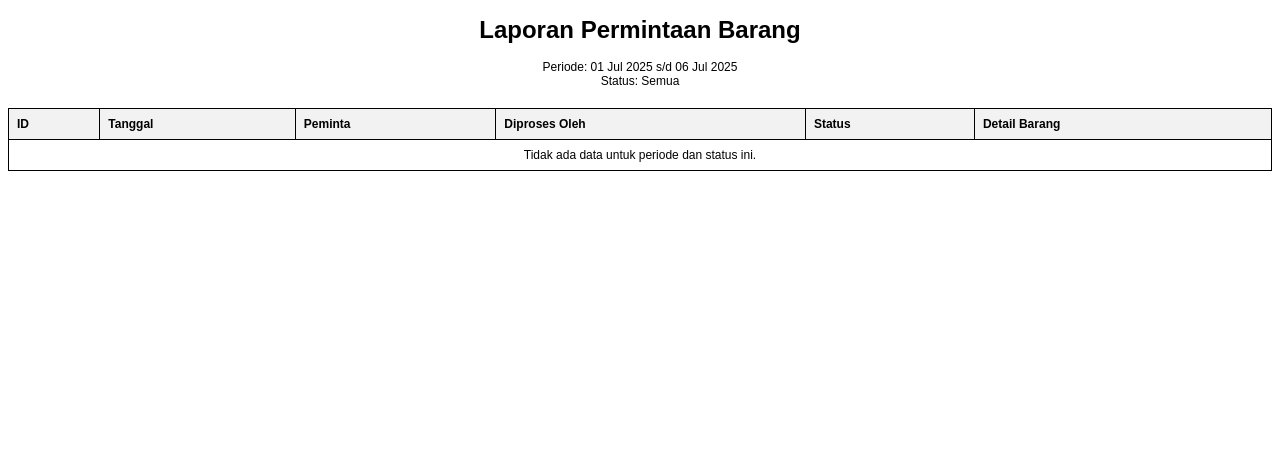
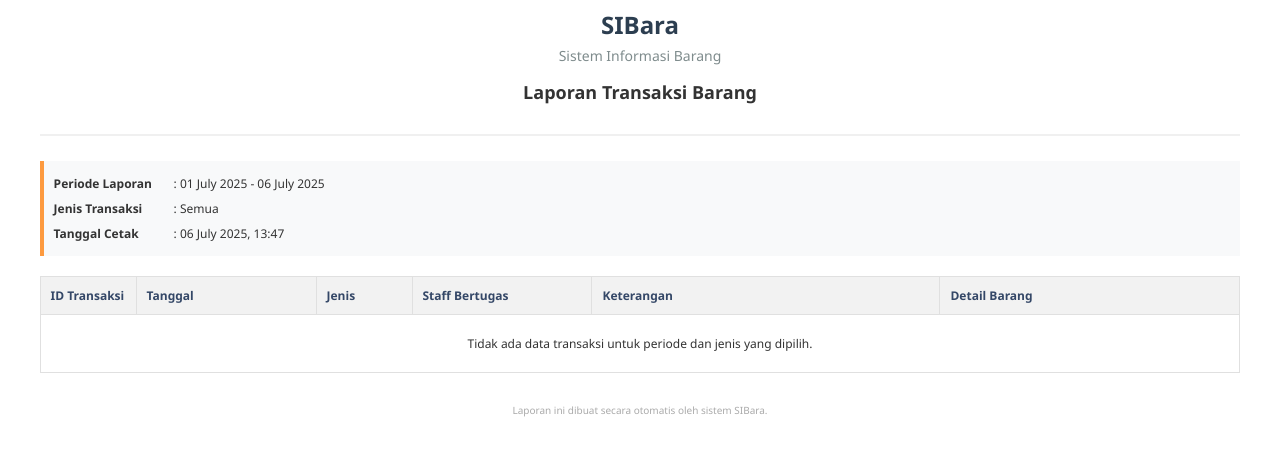
Before and after one commit to roisanwr/sibara, a PHP site: page /laporan/laporan-cetak.php in a window 1280 px wide. Shown: the top 456 px of the page. Run offline with PHP 8.4, Linux system fonts and the light colour scheme; a user stored in the database is signed in; data comes from the database, SQL or seed files in the repository.

Commit message:
dahan ah

```diff
--- a/barang/barang-lihat.php
+++ b/barang/barang-lihat.php
@@ -16,8 +16,8 @@ $hasil = mysqli_query($koneksi, $query);
 // =========================================================
 // PENGATURAN UNTUK HEADER DINAMIS
 // =========================================================
-$page_title = "Master Barang";
-$breadcrumbs = "Manajemen Gudang / Master Barang";
+$page_title = "Data Barang";
+$breadcrumbs = "Manajemen Barang / Data Barang";
 // PERUBAHAN: Tombol aksi di header kita hapus dari sini
 $action_button = '';
 // =========================================================
--- a/barang/barang-tambah.php
+++ b/barang/barang-tambah.php
@@ -48,7 +48,7 @@ if ($_SERVER['REQUEST_METHOD'] == 'POST') {
 // PENGATURAN UNTUK HEADER DINAMIS
 // =========================================================
 $page_title = "Tambah Barang Baru";
-$breadcrumbs = "Master Barang / Tambah";
+$breadcrumbs = "Data Barang / Tambah";
 $action_button = ''; // Tidak ada tombol aksi di header
 // =========================================================
 
--- a/barang/barang-ubah.php
+++ b/barang/barang-ubah.php
@@ -59,7 +59,7 @@ if ($_SERVER['REQUEST_METHOD'] == 'POST') {
 // PENGATURAN UNTUK HEADER DINAMIS
 // =========================================================
 $page_title = "Ubah Data Barang";
-$breadcrumbs = "Master Barang / Ubah";
+$breadcrumbs = "Data Barang / Ubah";
 $action_button = ''; // Tidak ada tombol aksi di header
 // =========================================================
 
--- a/laporan/laporan-cetak.php
+++ b/laporan/laporan-cetak.php
@@ -1,34 +1,31 @@
 <?php
-// laporan/laporan-cetak.php
+// laporan/laporan-cetak.php (Versi Desain Baru)
 
 include '../auth_check.php';
 include '../koneksi.php';
 
-// Ambil tanggal dan status dari URL
+// Ambil tanggal dan jenis transaksi dari URL
 $tgl_awal = isset($_GET['tgl_awal']) ? $_GET['tgl_awal'] : date('Y-m-01');
 $tgl_akhir = isset($_GET['tgl_akhir']) ? $_GET['tgl_akhir'] : date('Y-m-d');
-// --- TAMBAHAN ---
-$status_filter = isset($_GET['status']) ? $_GET['status'] : 'Semua';
+$jenis_filter = isset($_GET['jenis']) ? $_GET['jenis'] : 'Semua';
 
-// Query untuk mengambil data permintaan berdasarkan rentang tanggal dan status
-$query = "SELECT pb.*, p_peminta.nama AS nama_peminta, p_staff.nama AS nama_staff,
-          GROUP_CONCAT(CONCAT(b.nama_barang, ' (', dp.jumlah_diminta, ' ', b.satuan, ')') SEPARATOR '; ') AS detail_barang
-          FROM permintaan_barang pb
-          JOIN pengguna p_peminta ON pb.id_pengguna_supervisor = p_peminta.id_pengguna
-          LEFT JOIN pengguna p_staff ON pb.id_pengguna_staff = p_staff.id_pengguna
-          JOIN detail_permintaan dp ON pb.id_permintaan = dp.id_permintaan
-          JOIN barang b ON dp.kode_barang = b.kode_barang
-          WHERE pb.tanggal_permintaan BETWEEN '$tgl_awal' AND '$tgl_akhir'";
+// Query untuk mengambil data transaksi beserta detail barangnya
+$query = "SELECT t.*, p.nama AS nama_staff,
+          GROUP_CONCAT(CONCAT(b.nama_barang, ' (', dt.jumlah, ' ', b.satuan, ')') SEPARATOR '|') AS detail_barang
+          FROM transaksi t
+          JOIN pengguna p ON t.id_pengguna_staff = p.id_pengguna
+          LEFT JOIN detail_transaksi dt ON t.id_transaksi = dt.id_transaksi
+          LEFT JOIN barang b ON dt.kode_barang = b.kode_barang
+          WHERE DATE(t.tanggal_transaksi) BETWEEN '$tgl_awal' AND '$tgl_akhir'";
 
-// --- TAMBAHAN ---
-// Tambahkan filter status jika bukan 'Semua'
-if ($status_filter != 'Semua') {
-    $escaped_status = mysqli_real_escape_string($koneksi, $status_filter);
-    $query .= " AND pb.status = '$escaped_status'";
+// Tambahkan filter jenis transaksi jika bukan 'Semua'
+if ($jenis_filter != 'Semua') {
+    $escaped_jenis = mysqli_real_escape_string($koneksi, $jenis_filter);
+    $query .= " AND t.jenis_transaksi = '$escaped_jenis'";
 }
 
-$query .= " GROUP BY pb.id_permintaan
-            ORDER BY pb.tanggal_permintaan DESC";
+$query .= " GROUP BY t.id_transaksi
+            ORDER BY t.tanggal_transaksi DESC";
 
 $hasil = mysqli_query($koneksi, $query);
 ?>
@@ -36,59 +33,171 @@ $hasil = mysqli_query($koneksi, $query);
 <html lang="id">
 <head>
     <meta charset="UTF-8">
-    <title>Cetak Laporan Permintaan Barang</title>
+    <title>Cetak Laporan Transaksi - SIBara</title>
     <style>
-        body { font-family: Arial, sans-serif; font-size: 12px; }
-        .container { width: 100%; margin: 0 auto; }
-        h1 { text-align: center; }
-        .periode { text-align: center; margin-bottom: 20px; }
-        table { width: 100%; border-collapse: collapse; }
-        th, td { border: 1px solid #000; padding: 8px; text-align: left; }
-        th { background-color: #f2f2f2; }
+        body {
+            font-family: 'Segoe UI', Arial, sans-serif;
+            font-size: 12px;
+            color: #333;
+        }
+        .container {
+            width: 95%;
+            margin: 0 auto;
+        }
+        .header {
+            text-align: center;
+            margin-bottom: 25px;
+            border-bottom: 2px solid #f0f0f0;
+            padding-bottom: 15px;
+        }
+        .header h1 {
+            margin: 0;
+            font-size: 24px;
+            color: #2c3e50;
+        }
+        .header p {
+            margin: 5px 0 0;
+            font-size: 14px;
+            color: #7f8c8d;
+        }
+        .report-meta {
+            margin-bottom: 20px;
+            padding: 10px;
+            background-color: #f8f9fa;
+            border-left: 4px solid #fd9a3f;
+        }
+        .report-meta p {
+            margin: 0;
+            padding: 4px 0;
+        }
+        .report-meta strong {
+            display: inline-block;
+            width: 120px;
+        }
+        table {
+            width: 100%;
+            border-collapse: collapse;
+            margin-top: 20px;
+        }
+        th, td {
+            border: 1px solid #e0e0e0;
+            padding: 10px;
+            text-align: left;
+            vertical-align: top;
+        }
+        th {
+            background-color: #f2f2f2;
+            font-weight: 600;
+            color: #344767;
+        }
+        tr:nth-child(even) {
+            background-color: #f9f9f9;
+        }
+        .badge {
+            padding: 4px 8px;
+            border-radius: 12px;
+            font-weight: bold;
+            font-size: 11px;
+            text-transform: uppercase;
+        }
+        .badge.masuk {
+            background-color: #e7f3ff;
+            color: #007bff;
+        }
+        .badge.keluar {
+            background-color: #fdeeee;
+            color: #dc3545;
+        }
+        .item-list {
+            margin: 0;
+            padding-left: 15px;
+            list-style-type: square;
+        }
+        .item-list li {
+            margin-bottom: 4px;
+        }
+        .footer {
+            text-align: center;
+            margin-top: 30px;
+            font-size: 10px;
+            color: #aaa;
+        }
+
         @media print {
+            body { -webkit-print-color-adjust: exact; }
             .no-print { display: none; }
+            tr:nth-child(even) { background-color: #f9f9f9 !important; }
         }
     </style>
 </head>
 <body onload="window.print()">
     <div class="container">
-        <h1>Laporan Permintaan Barang</h1>
-        <div class="periode">
-            Periode: <?php echo date('d M Y', strtotime($tgl_awal)); ?> s/d <?php echo date('d M Y', strtotime($tgl_akhir)); ?>
-            <br>
-            Status: <?php echo htmlspecialchars($status_filter); ?>
+        <div class="header">
+            <h1>SIBara</h1>
+            <p>Sistem Informasi Barang</p>
+            <h2>Laporan Transaksi Barang</h2>
+        </div>
+
+        <div class="report-meta">
+            <p><strong>Periode Laporan</strong>: <?php echo date('d F Y', strtotime($tgl_awal)); ?> - <?php echo date('d F Y', strtotime($tgl_akhir)); ?></p>
+            <p><strong>Jenis Transaksi</strong>: <?php echo htmlspecialchars($jenis_filter); ?></p>
+            <p><strong>Tanggal Cetak</strong>: <?php echo date('d F Y, H:i'); ?></p>
         </div>
 
         <table>
             <thead>
                 <tr>
-                    <th>ID</th>
-                    <th>Tanggal</th>
-                    <th>Peminta</th>
-                    <th>Diproses Oleh</th>
-                    <th>Status</th>
-                    <th>Detail Barang</th>
+                    <th style="width: 8%;">ID Transaksi</th>
+                    <th style="width: 15%;">Tanggal</th>
+                    <th style="width: 8%;">Jenis</th>
+                    <th style="width: 15%;">Staff Bertugas</th>
+                    <th>Keterangan</th>
+                    <th style="width: 25%;">Detail Barang</th>
                 </tr>
             </thead>
             <tbody>
                 <?php if(mysqli_num_rows($hasil) > 0): ?>
                     <?php while($data = mysqli_fetch_assoc($hasil)): ?>
                     <tr>
-                        <td>#<?php echo $data['id_permintaan']; ?></td>
-                        <td><?php echo date('d-m-Y', strtotime($data['tanggal_permintaan'])); ?></td>
-                        <td><?php echo htmlspecialchars($data['nama_peminta']); ?></td>
-                        <td><?php echo htmlspecialchars($data['nama_staff'] ? $data['nama_staff'] : '-'); ?></td>
-                        <td><?php echo $data['status']; ?></td>
-                        <td><?php echo htmlspecialchars($data['detail_barang']); ?></td>
+                        <td><strong>TR-<?php echo $data['id_transaksi']; ?></strong></td>
+                        <td><?php echo date('d M Y, H:i', strtotime($data['tanggal_transaksi'])); ?></td>
+                        <td>
+                            <?php
+                                $badge_class = $data['jenis_transaksi'] == 'Masuk' ? 'masuk' : 'keluar';
+                                echo "<span class='badge {$badge_class}'>{$data['jenis_transaksi']}</span>";
+                            ?>
+                        </td>
+                        <td><?php echo htmlspecialchars($data['nama_staff']); ?></td>
+                        <td><?php echo htmlspecialchars($data['keterangan'] ? $data['keterangan'] : '-'); ?></td>
+                        <td>
+                            <?php if(!empty($data['detail_barang'])): ?>
+                                <ul class="item-list">
+                                    <?php
+                                        $items = explode('|', $data['detail_barang']);
+                                        foreach ($items as $item) {
+                                            echo '<li>' . htmlspecialchars($item) . '</li>';
+                                        }
+                                    ?>
+                                </ul>
+                            <?php else: ?>
+                                -
+                            <?php endif; ?>
+                        </td>
                     </tr>
                     <?php endwhile; ?>
                 <?php else: ?>
                     <tr>
-                        <td colspan="6" style="text-align: center;">Tidak ada data untuk periode dan status ini.</td>
+                        <td colspan="6" style="text-align: center; padding: 20px;">
+                            Tidak ada data transaksi untuk periode dan jenis yang dipilih.
+                        </td>
                     </tr>
                 <?php endif; ?>
             </tbody>
         </table>
+
+        <div class="footer">
+            <p>Laporan ini dibuat secara otomatis oleh sistem SIBara.</p>
+        </div>
     </div>
 </body>
 </html>
--- a/transaksi/transaksi-detail.php
+++ b/transaksi/transaksi-detail.php
@@ -29,8 +29,8 @@ $query_detail = "SELECT dt.*, b.nama_barang, b.satuan
                  WHERE dt.id_transaksi = '$id_transaksi'";
 $hasil_detail = mysqli_query($koneksi, $query_detail);
 
-$page_title = "Detail Transaksi #TR-" . $transaksi['id_transaksi'];
-$breadcrumbs = "Riwayat Transaksi / Detail";
+$page_title = "Penerimaan #TR-" . $transaksi['id_transaksi'];
+$breadcrumbs = "Penerimaan / Detail";
 $action_button = '';
 require_once '../templates/header.php';
 ?>
--- a/transaksi/transaksi-lihat.php
+++ b/transaksi/transaksi-lihat.php
@@ -18,8 +18,8 @@ $query = "SELECT t.*, p.nama as nama_staff
 $hasil = mysqli_query($koneksi, $query);
 
 // Pengaturan untuk Header Dinamis
-$page_title = "Riwayat Transaksi Gudang";
-$breadcrumbs = "Manajemen Gudang / Riwayat Transaksi";
+$page_title = "Penerimaan Barang";
+$breadcrumbs = "Penerimaan Barang";
 // PERUBAHAN: Tombol aksi dikosongkan dari header
 $action_button = '';
 
--- a/transaksi/transaksi-penerimaan.php
+++ b/transaksi/transaksi-penerimaan.php
@@ -52,8 +52,8 @@ if ($_SERVER['REQUEST_METHOD'] == 'POST') {
     }
 }
 
-$page_title = "Catat Penerimaan Barang";
-$breadcrumbs = "Riwayat Transaksi / Penerimaan Barang";
+$page_title = "Penerimaan Barang";
+$breadcrumbs = "Penerimaan Barang / Tambah Penerimaan";
 $action_button = '';
 require_once '../templates/header.php';
 ?>
```
Also changed, not shown: laporan/laporan-lihat.php (+40 -46 lines).
